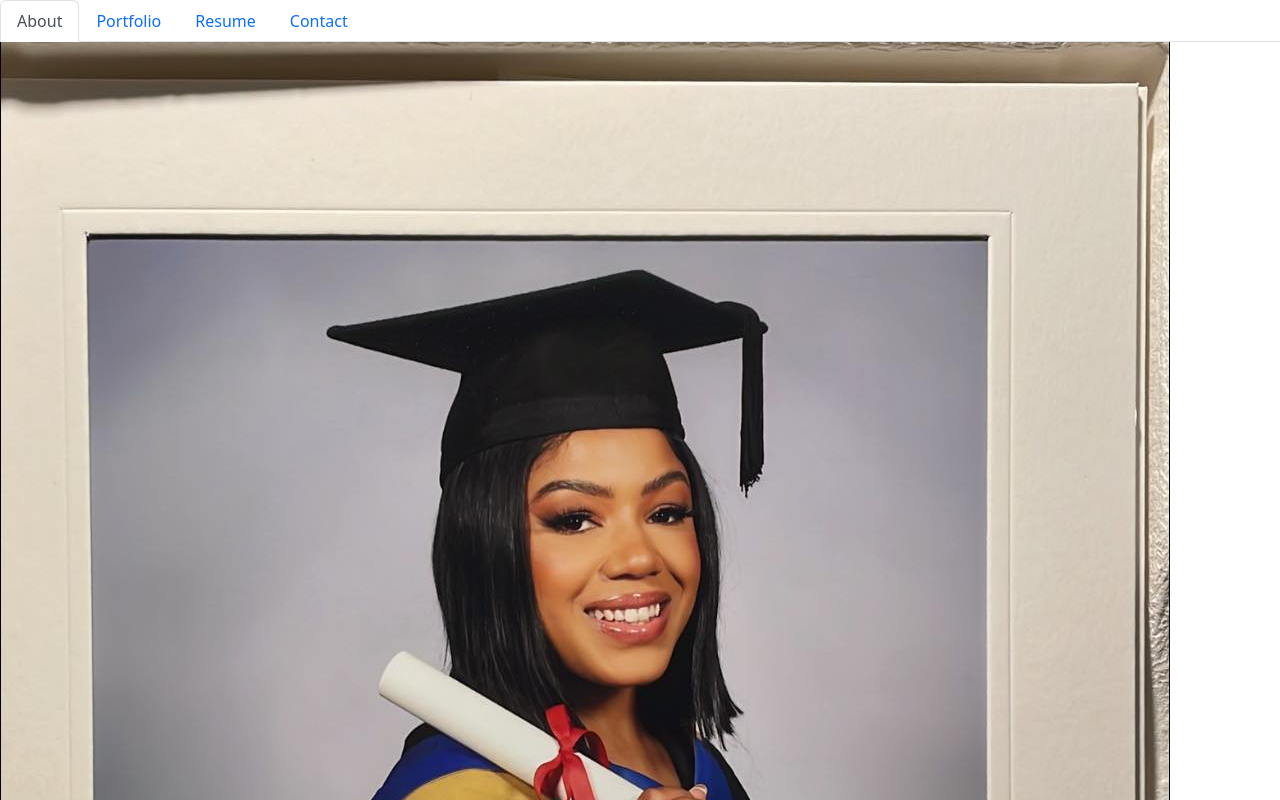
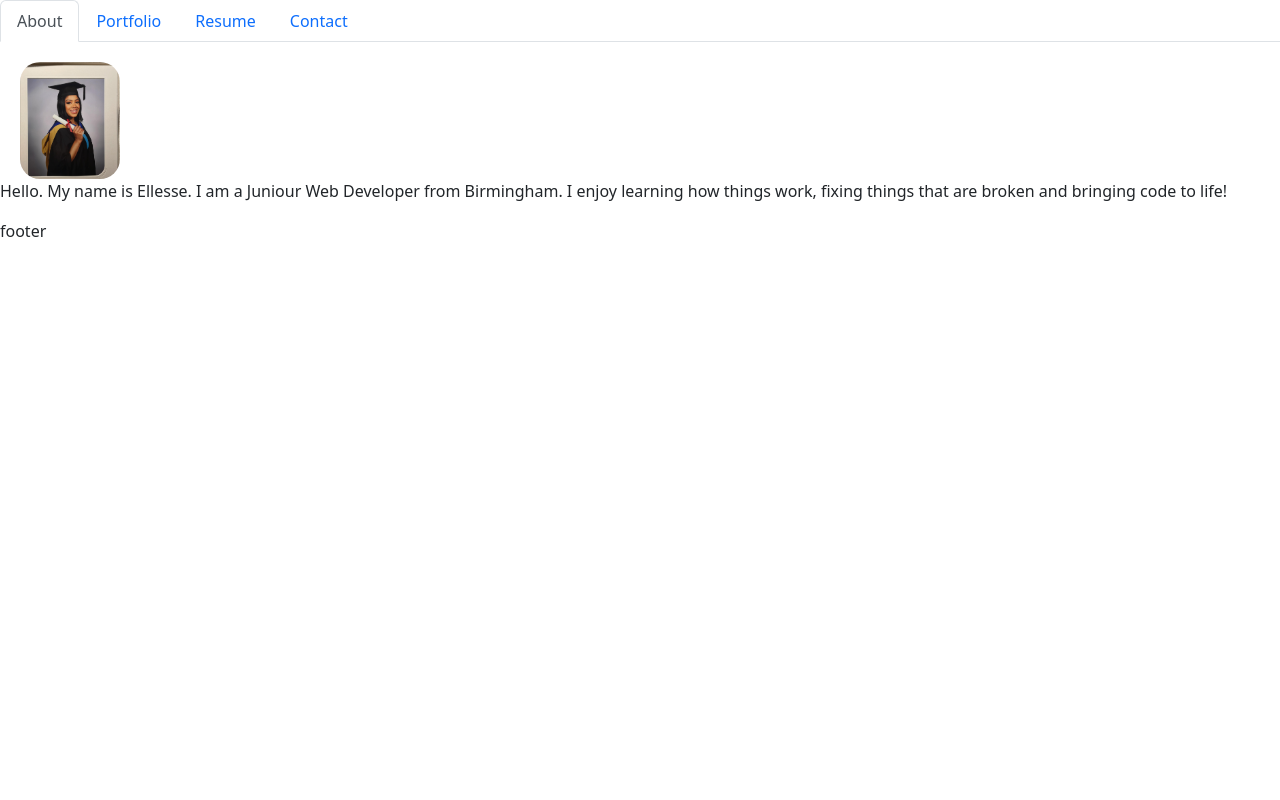
Before and after one commit to ellessed/ReactPortfolio, a React (Create React App) app: page / in a window 1280 px wide. Shown: the top 800 px of the page. Built offline with nearby package versions, Linux system fonts and the light colour scheme.

Commit message:
styled image for about me page

```diff
--- a/src/index.css
+++ b/src/index.css
@@ -13,12 +13,9 @@ code {
 }
 
 .myself-img {
-  background-color: var(--vivid-sky-blue);
-  border-style: solid;
-  border-color: var(--tekhelet);
-  border-width: 5px;
-  padding: 50px;
   margin-left: 20px;
   border-radius: 20px;
   margin-top: 20px;
+  max-width: 100px;
+  max-height: auto;
 }
--- a/src/pages/About.js
+++ b/src/pages/About.js
@@ -1,11 +1,12 @@
 import React from "react";
 import myself from "../assets/My project.png";
+import "../index.css";
 
 export default function About() {
   return (
     <>
-      <div className="myself-img">
-        <img alt="developer" src={myself} />
+      <div>
+        <img alt="developer" src={myself} className="myself-img" />
         <p>
           Hello. My name is Ellesse. I am a Juniour Web Developer from
           Birmingham. I enjoy learning how things work, fixing things that are
```
